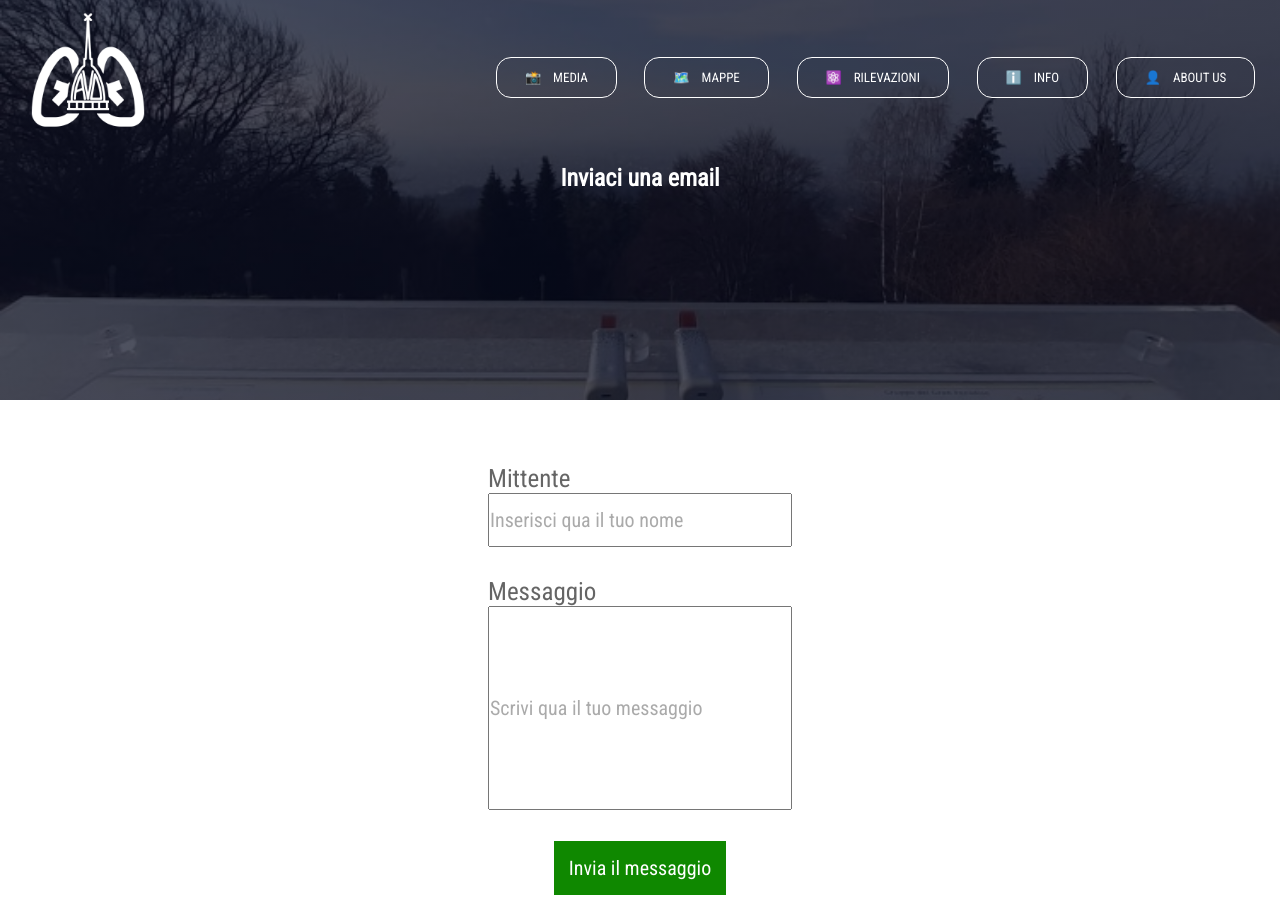
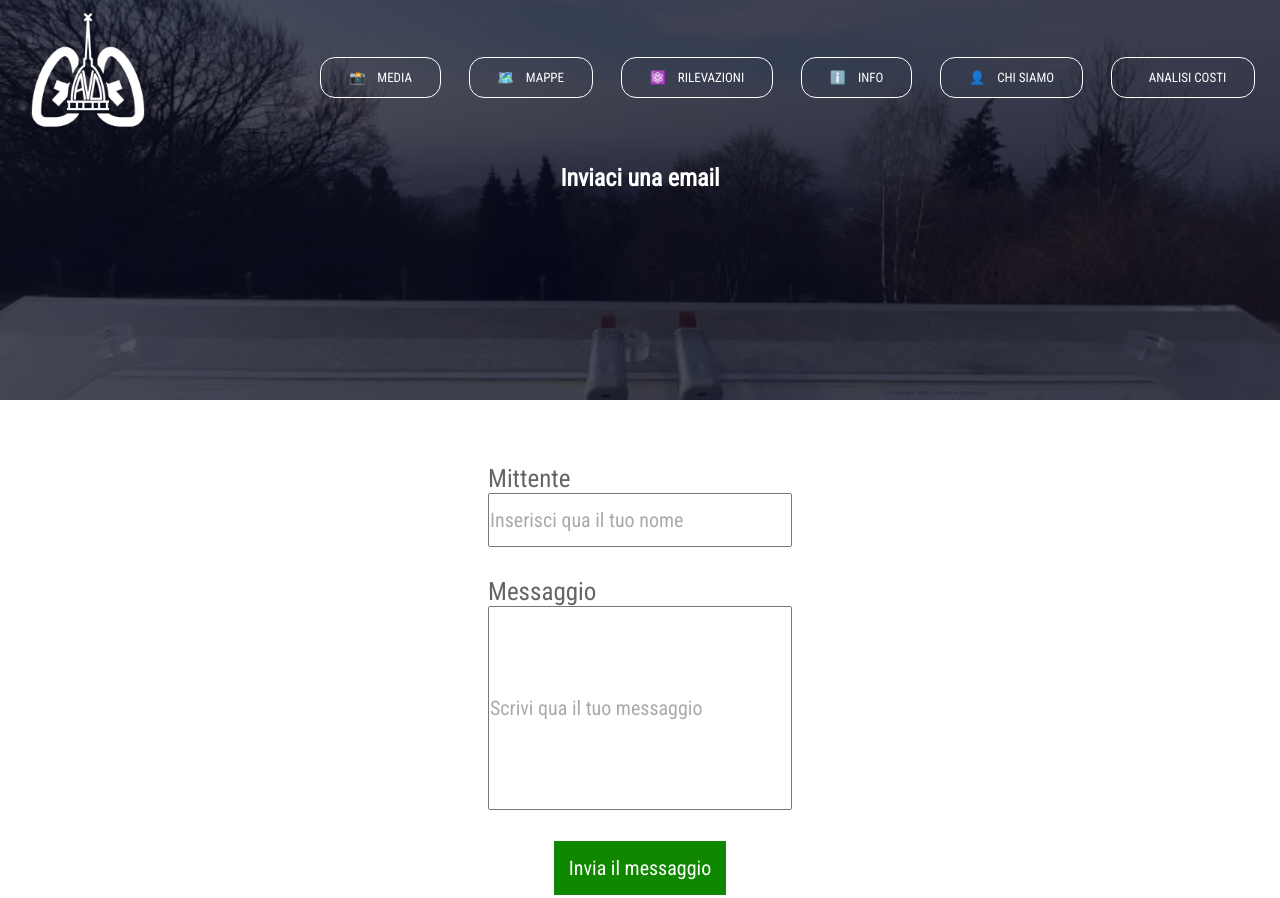
Before and after one commit to RespirAVO/SitoWeb, a plain HTML site: page contacts.html in a window 1280 px wide. Shown: the top 898 px of the page. Drawn offline with nearby package versions, Linux system fonts and the light colour scheme.

Commit message:
Update contacts.html

```diff
--- a/contacts.html
+++ b/contacts.html
@@ -28,11 +28,12 @@
             <div class="nav_links" id="navLinks">
                 <i class="fa fa-times" onclick="hideMenu()"></i>
                 <ul>
-                    <li><a href="media.html"        class="btn">📸 &nbsp;&nbsp;&nbsp;MEDIA      </a></li>
-                    <li><a href="maps.html"         class="btn">🗺️ &nbsp;&nbsp;&nbsp;MAPPE      </a></li>
-                    <li><a href="measurements.html" class="btn">⚛️ &nbsp;&nbsp;&nbsp;RILEVAZIONI</a></li>
-                    <li><a href="info.html"         class="btn"> ℹ️  &nbsp;&nbsp;&nbsp;INFO       </a></li>
-                    <li><a href="about.html"        class="btn">👤  &nbsp;&nbsp;&nbsp;ABOUT US   </a></li>
+                    <li><a href="media.html"        class="btn">📸 &nbsp;&nbsp;&nbsp;MEDIA        </a></li>
+                    <li><a href="maps.html"         class="btn">🗺️ &nbsp;&nbsp;&nbsp;MAPPE        </a></li>
+                    <li><a href="measurements.html" class="btn">⚛️ &nbsp;&nbsp;&nbsp;RILEVAZIONI  </a></li>
+                    <li><a href="info.html"         class="btn"> ℹ️  &nbsp;&nbsp;&nbsp;INFO         </a></li>
+                    <li><a href="about.html"        class="btn">👤  &nbsp;&nbsp;&nbsp;CHI SIAMO    </a></li>
+                    <li><a href="costi.html"        class="btn">    &nbsp;&nbsp;&nbsp;ANALISI COSTI</a></li>
                 </ul>
             </div>
             <i class="fa fa-bars" onclick="showMenu()"></i>
```
